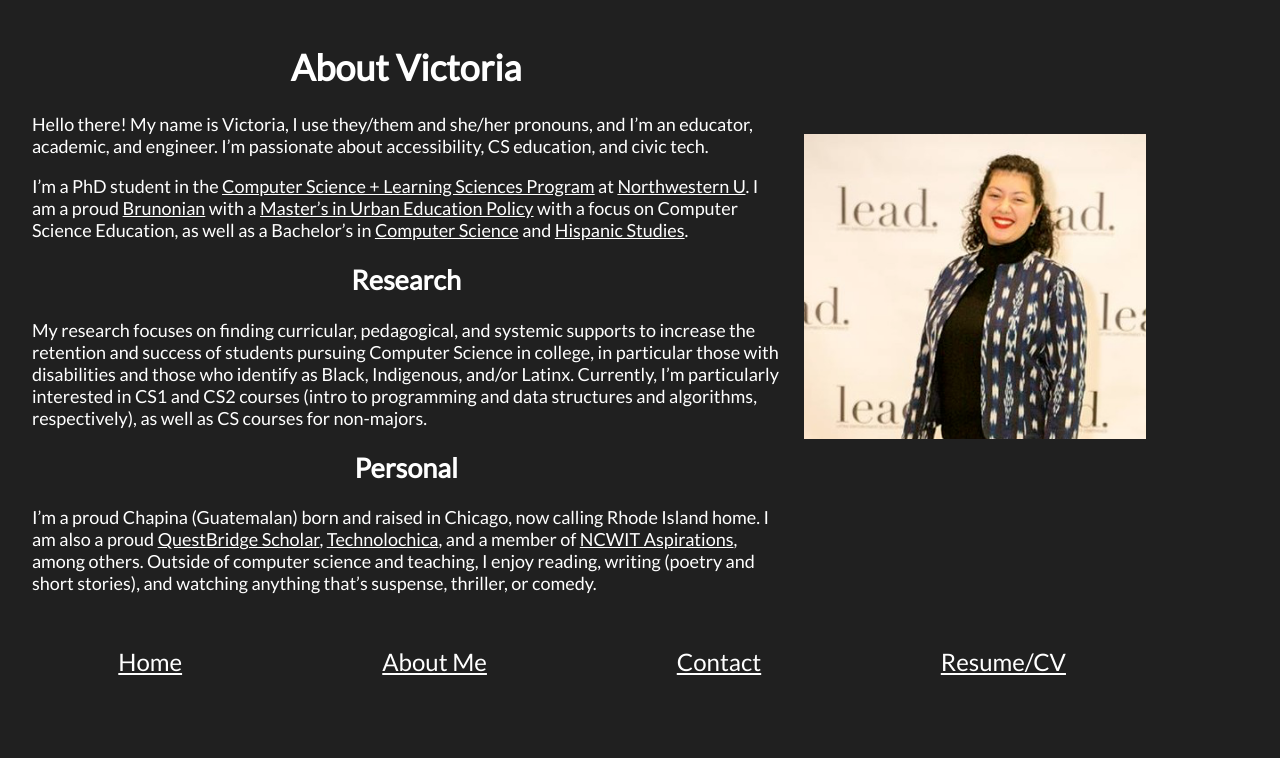
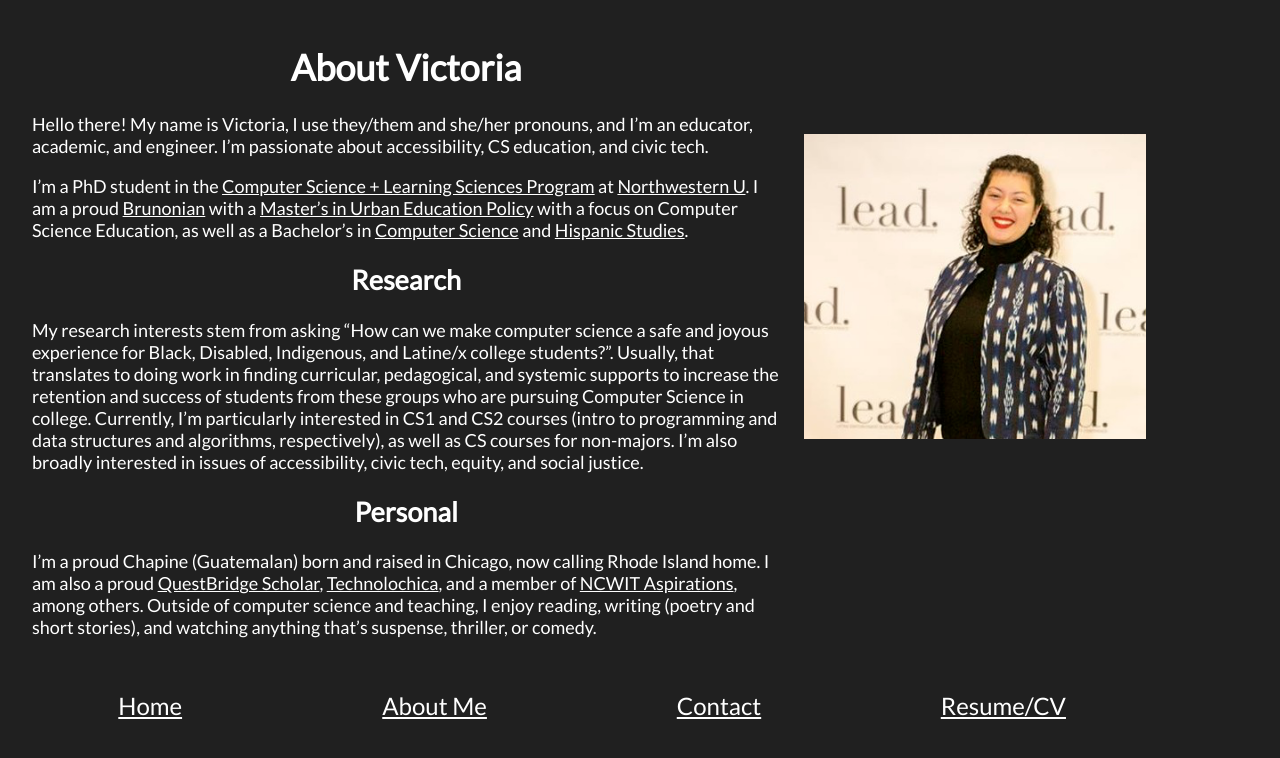
Before and after one commit to vickiebananas/vickiebananas.github.io, a Jekyll site: the page built from about.md, in a window 1280 px wide. Shown: the top 758 px of the page. Built offline with Jekyll 4.4.1, drawn with Linux system fonts in a browser that asks for light colours.

Commit message:
minor about updates

```diff
--- a/about.md
+++ b/about.md
@@ -12,8 +12,12 @@ I'm a PhD student in the [Computer Science + Learning Sciences Program](http://c
 
 ## Research
 
-My research focuses on finding curricular, pedagogical, and systemic supports to increase the retention and success of students pursuing Computer Science in college, in particular those with disabilities and those who identify as Black, Indigenous, and/or Latinx. Currently, I'm particularly interested in CS1 and CS2 courses (intro to programming and data structures and algorithms, respectively), as well as CS courses for non-majors.
+My research interests stem from asking "How can we make computer science a safe and joyous experience for Black, Disabled, Indigenous, and Latine/x college students?". Usually, that translates to doing work in finding curricular, pedagogical, and systemic supports to increase the retention and success of students from these groups who are pursuing Computer Science in college. Currently, I'm particularly interested in CS1 and CS2 courses (intro to programming and data structures and algorithms, respectively), as well as CS courses for non-majors. I'm also broadly interested in issues of accessibility, civic tech, equity, and social justice.
 
 ## Personal
 
-I'm a proud Chapina (Guatemalan) born and raised in Chicago, now calling Rhode Island home. I am also a proud [QuestBridge Scholar](https://www.questbridge.org/scholars), [Technolochica](http://technolochicas.org), and a member of [NCWIT Aspirations](http://www.aspirations.org), among others. Outside of computer science and teaching, I enjoy reading, writing (poetry and short stories), and watching anything that's suspense, thriller, or comedy.
+I'm a proud Chapine (Guatemalan) born and raised in Chicago, now calling Rhode Island home. I am also a proud [QuestBridge Scholar](https://www.questbridge.org/scholars), [Technolochica](http://technolochicas.org), and a member of [NCWIT Aspirations](http://www.aspirations.org), among others. Outside of computer science and teaching, I enjoy reading, writing (poetry and short stories), and watching anything that's suspense, thriller, or comedy.
+
+<!-- ## Third-Person Bio (399 chars, 55 words)
+Victoria (they/she) is a Joint PhD student in the Computer Science + Learning Sciences Program at Northwestern University. Victoria's research interests stem from asking "How can we make computer science a safe and joyous experience for Black, Disabled, Indigenous, and Latine/x college students?". They are also broadly interested in issues of accessibility, civic tech, equity, and social justice.
+ -->
```
Also changed, not shown: index.md (+1 -1 lines).
